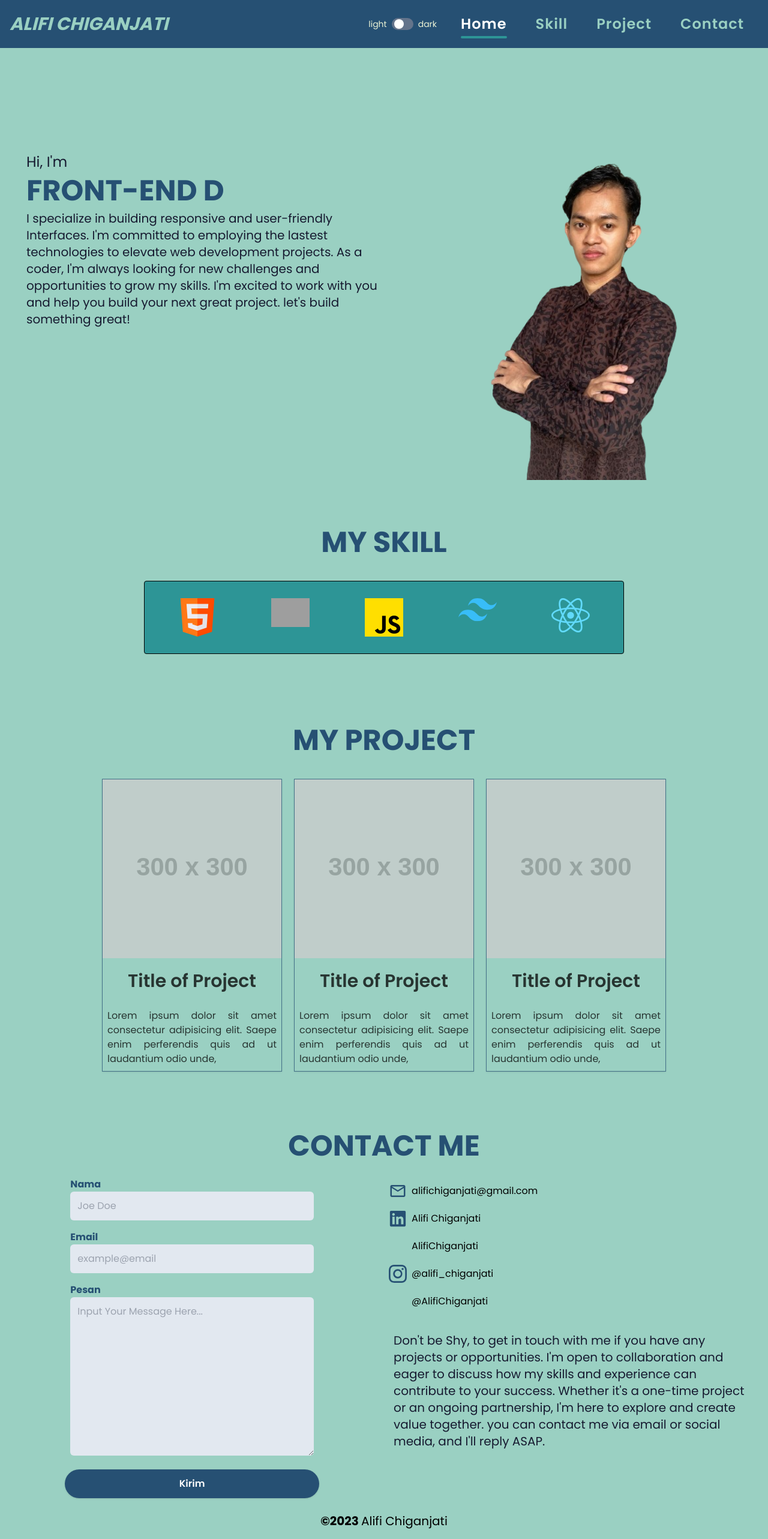
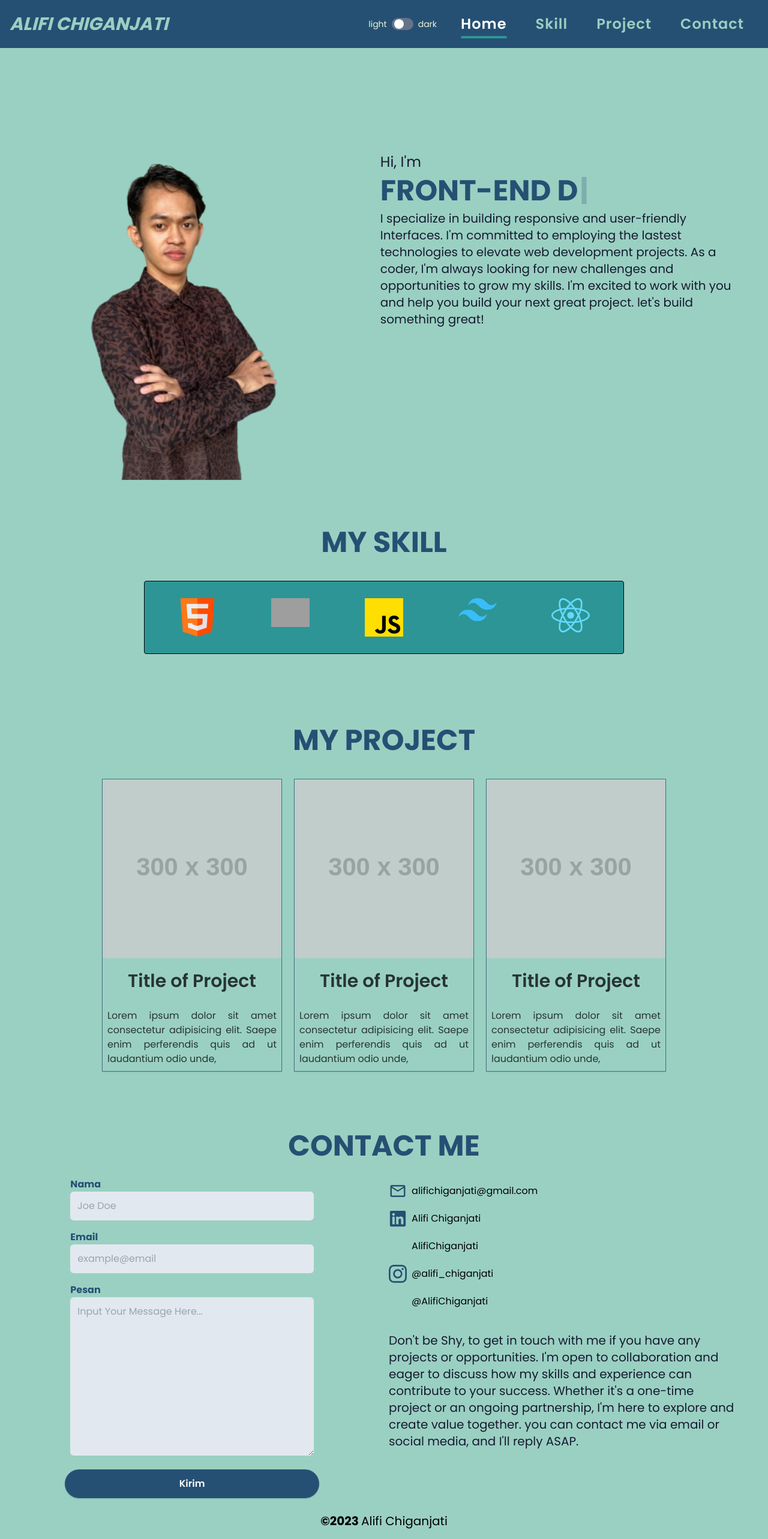
Before and after one commit to AlifiChiganjati/alifichiganjati.github.io, a React (Vite) app: page / in a window 1280 px wide. Shown: the whole page at 60% size. Built offline with nearby package versions, Linux system fonts and the light colour scheme; grey boxes are pictures that could not be loaded; some icons are missing.

Commit message:
fix: give cursor effect in simple typewriter react

```diff
--- a/src/components/Elements/Nav/NavLinks.jsx
+++ b/src/components/Elements/Nav/NavLinks.jsx
@@ -9,12 +9,12 @@ const NavLinks = ({
   return (
     <li className="my-2">
       <Link
-        activeClass={`relative text-white  ease-in-out duration-1000 after:absolute after:-bottom-2 ${variant} after:left-0 after:w-full after:h-1 after:content-['']  after:rounded-xl dark:text-light`}
+        activeClass={`relative text-white  ease-in-out duration-1500 after:absolute after:-bottom-2 ${variant} after:left-0 after:w-full after:h-1 after:content-['']  after:rounded-xl dark:text-light`}
         to={to}
         spy={true}
         smooth={true}
         offset={-30}
-        duration={1500}
+        duration={2000}
         onClick={onClick}
         className="navLink  mx-6 cursor-pointer text-lg font-semibold text-text-primary dark:text-dark-text-primary md:text-xl lg:text-2xl"
       >
--- a/src/components/Fragments/HeroText.jsx
+++ b/src/components/Fragments/HeroText.jsx
@@ -19,13 +19,14 @@ const HeroText = ({
       data-aos-duration={dataAosDuration}
       data-aos-easing={dataAosEasing}
       data-aos-delay={dataAosDelay}
-      className="flex flex-col p-4 md:w-1/2 lg:ml-7"
+      className="flex flex-col  px-2 py-4 md:w-1/2 lg:mr-7"
     >
-      <h2 className="text-shadow flex  flex-col text-2xl font-bold uppercase text-primary dark:text-dark-light md:text-3xl lg:text-5xl">
-        <span className="text-shadow-none mb-2 text-2xl font-normal normal-case text-dark-primary dark:text-dark-light">
-          Hi, I'm
-        </span>
+      <p className="text-shadow-none mb-2 text-2xl font-normal normal-case text-dark-primary dark:text-dark-light">
+        Hi, I'm
+      </p>
+      <h2 className="text-shadow flex cursor-auto  text-2xl font-bold uppercase text-primary dark:text-dark-light md:text-3xl lg:text-5xl">
         {typeEffect}
+        <Cursor />
       </h2>
 
       <p className="mt-2  text-base text-dark-primary dark:text-dark-text-primary md:text-xl">
--- a/src/pages/contactpage.jsx
+++ b/src/pages/contactpage.jsx
@@ -114,7 +114,7 @@ const ContactPage = () => {
             </ul>
           </div>
 
-          <p className="mt-5  inline-block px-2  text-base text-dark-primary dark:text-dark-light md:pr-4 md:text-xl">
+          <p className="mt-5    text-base text-dark-primary dark:text-dark-light md:pr-4 md:text-xl lg:mr-7">
             Don't be Shy, to get in touch with me if you have any projects or
             opportunities. I'm open to collaboration and eager to discuss how my
             skills and experience can contribute to your success. Whether it's a
--- a/src/pages/heropage.jsx
+++ b/src/pages/heropage.jsx
@@ -16,12 +16,6 @@ const HeroPage = () => {
       id="hero"
       className="flex h-screen w-full flex-col items-center justify-center bg-text-primary pt-20 dark:bg-dark-secondary md:flex-row md:pt-0"
     >
-      <HeroText
-        dataAos="fade-right"
-        dataAosDuration="1000"
-        dataAosDelay="200"
-        dataAosEasing="ease-in-out"
-      />
       <HeroImage
         src={heroImage}
         dataAos="fade-down"
@@ -29,6 +23,12 @@ const HeroPage = () => {
         dataAosDelay="300"
         dataAosEasing="ease-in-out"
       />
+      <HeroText
+        dataAos="fade-left"
+        dataAosDuration="1000"
+        dataAosDelay="200"
+        dataAosEasing="ease-in-out"
+      />
     </section>
   );
 };
--- a/src/pages/projectspage.jsx
+++ b/src/pages/projectspage.jsx
@@ -36,7 +36,7 @@ const ProjectPage = () => {
         data-aos-anchor-placement="top-center"
         className="mt-5 flex flex-wrap items-center justify-center gap-5 "
       >
-        <div className="flex h-auto w-[300px] cursor-pointer flex-col items-center justify-center gap-5 border border-primary opacity-75 shadow hover:opacity-100">
+        <div className="flex h-auto w-[300px] cursor-pointer flex-col items-center justify-center gap-5 border border-primary opacity-75 shadow hover:opacity-100 active:opacity-100 dark:border-light">
           <div className="">
             <img src="https://placehold.co/300x300" alt="Image of project" />
           </div>
@@ -48,7 +48,7 @@ const ProjectPage = () => {
             perferendis quis ad ut laudantium odio unde,
           </p>
         </div>
-        <div className="flex h-auto w-[300px] cursor-pointer flex-col items-center justify-center gap-5 border border-primary opacity-75 shadow hover:opacity-100">
+        <div className="flex h-auto w-[300px] cursor-pointer flex-col items-center justify-center gap-5 border border-primary opacity-75 shadow hover:opacity-100 active:opacity-100 dark:border-light">
           <div className="">
             <img src="https://placehold.co/300x300" alt="Image of project" />
           </div>
@@ -60,7 +60,7 @@ const ProjectPage = () => {
             perferendis quis ad ut laudantium odio unde,
           </p>
         </div>
-        <div className="flex h-auto w-[300px] cursor-pointer flex-col items-center justify-center gap-5 border border-primary opacity-75 shadow hover:opacity-100">
+        <div className="flex h-auto w-[300px] cursor-pointer flex-col items-center justify-center gap-5 border border-primary opacity-75 shadow hover:opacity-100 active:opacity-100 dark:border-light">
           <div className="">
             <img src="https://placehold.co/300x300" alt="Image of project" />
           </div>
```
Also changed, not shown: src/assets/Image/Hero.png.
